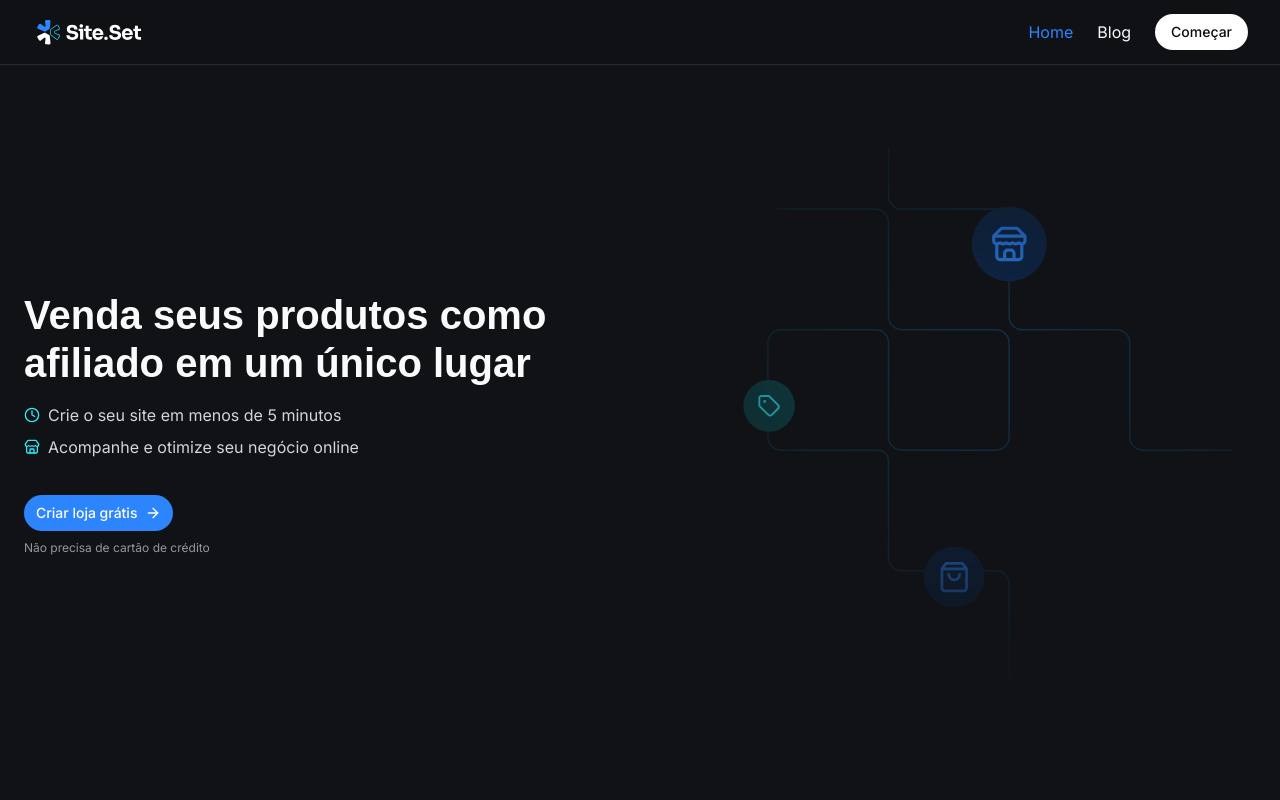
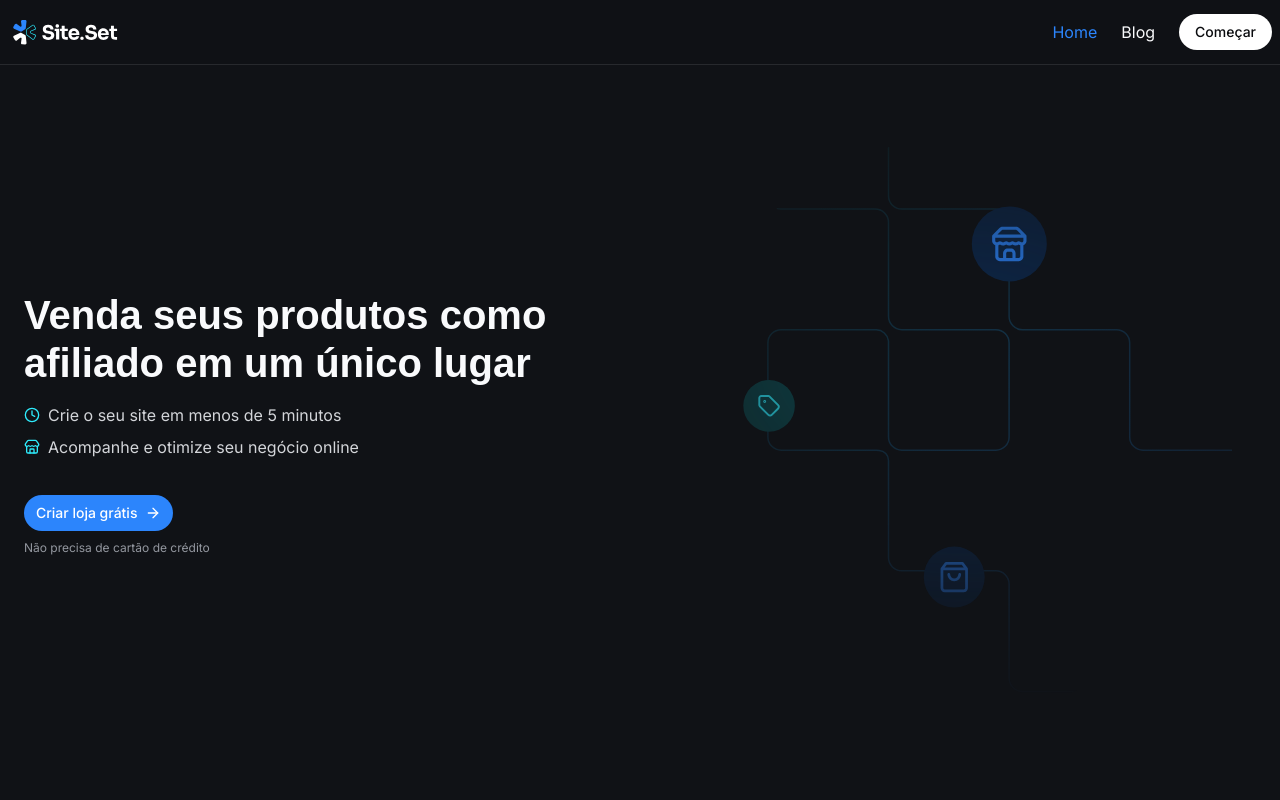
Before and after one commit to LucasAnselmoSilva12345/site-blog-rc, a Next.js app: page / in a window 1280 px wide. Shown: the top 800 px of the page. Built offline with nearby package versions, Linux system fonts and the light colour scheme.

Commit message:
refactor: improve padding left and right to large screen

```diff
--- a/src/components/layout/header/header.tsx
+++ b/src/components/layout/header/header.tsx
@@ -6,7 +6,7 @@ import { ActiveLink } from '../../active-link';
 export function Header() {
   return (
     <header className="fixed top-0 z-50 w-full border-b border-white/10 bg-background/95 backdrop:blur supports-backdrop-filters:bg-background/60">
-      <div className="mx-auto max-w-7xl px-4 sm:px-6 lg:px-8">
+      <div className="mx-auto max-w-7xl px-4 md:px-2">
         <div className="flex h-16 items-center justify-between">
           <Logo />
 
```
